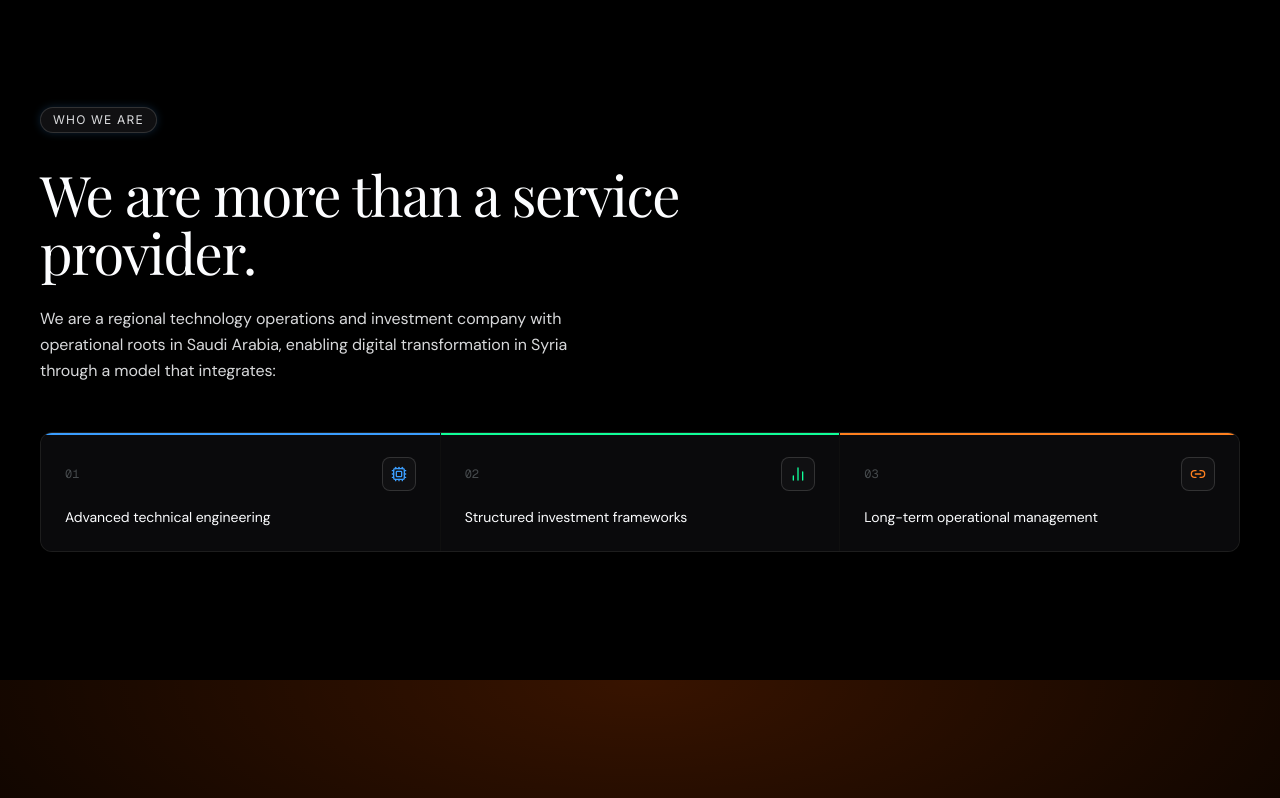
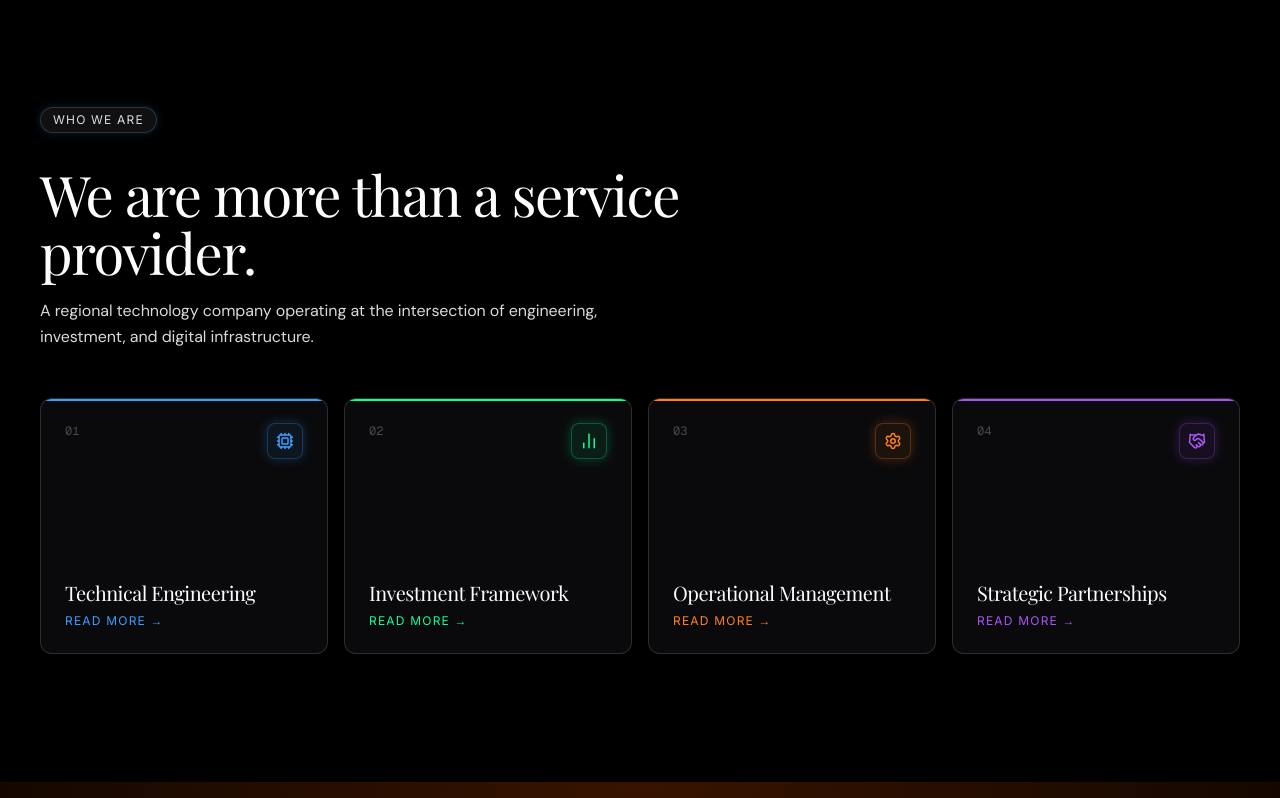
Before and after one commit to Saeed-Altout/solven-syntirx, a Next.js app: page /en in a window 1280 px wide. Shown: the part 1716-2514 px from the top of the page. Built offline with nearby package versions, Linux system fonts and the light colour scheme; a web font is replaced by a local one.

Commit message:
feat: enhance AboutSection with flip card UI and update content structure

```diff
--- a/messages/en.json
+++ b/messages/en.json
@@ -30,13 +30,25 @@
   "about": {
     "badge": "Who We Are",
     "headline": "We are more than a service provider.",
-    "body": "We are a regional technology operations and investment company with operational roots in Saudi Arabia, enabling digital transformation in Syria through a model that integrates:",
-    "points": [
-      "Advanced technical engineering",
-      "Structured investment frameworks",
-      "Long-term operational management"
-    ],
-    "closing": "We are not a traditional service provider. We are a partner in building scalable, sustainable digital ecosystems."
+    "body": "A regional technology company operating at the intersection of engineering, investment, and digital infrastructure.",
+    "cards": [
+      {
+        "title": "Technical Engineering",
+        "description": "We design and build scalable digital systems — cloud-native, API-first, and engineered for long-term reliability."
+      },
+      {
+        "title": "Investment Framework",
+        "description": "We structure and manage technology investments with deep due diligence, sustainable growth modeling, and operational oversight."
+      },
+      {
+        "title": "Operational Management",
+        "description": "We don't just launch — we operate. Our team stays embedded post-launch to ensure systems scale with the business."
+      },
+      {
+        "title": "Strategic Partnerships",
+        "description": "We build long-term partnerships that align capital, technology, and talent toward a shared digital future in Syria."
+      }
+    ]
   },
   "whyNow": {
     "badge": "Why Now",
--- a/src/app/[locale]/page.tsx
+++ b/src/app/[locale]/page.tsx
@@ -20,11 +20,10 @@ interface PageProps {
 export default async function LandingPage({ params }: PageProps) {
   const { locale } = await params;
 
-  const [tHero, tPartners, tAbout, tWhyNow, tWhatWeBuild, tBusinessModel, tValueProp, tVision, tGovernance, tCta, tFooter] =
+  const [tHero, tPartners, tWhyNow, tWhatWeBuild, tBusinessModel, tValueProp, tVision, tGovernance, tCta, tFooter] =
     await Promise.all([
       getTranslations({ locale, namespace: "hero" }),
       getTranslations({ locale, namespace: "partners" }),
-      getTranslations({ locale, namespace: "about" }),
       getTranslations({ locale, namespace: "whyNow" }),
       getTranslations({ locale, namespace: "whatWeBuild" }),
       getTranslations({ locale, namespace: "businessModel" }),
@@ -41,7 +40,7 @@ export default async function LandingPage({ params }: PageProps) {
       <main>
         <HeroSection t={tHero} locale={locale} />
         <PartnersSection label={tPartners("label")} />
-        <AboutSection t={tAbout} />
+        <AboutSection />
         <WhyNowSection t={tWhyNow} />
         <WhatWeBuildSection t={tWhatWeBuild} />
         <BusinessModelSection t={tBusinessModel} />
--- a/src/components/sections/about-section.tsx
+++ b/src/components/sections/about-section.tsx
@@ -1,26 +1,189 @@
-import { Cpu, BarChart2, Link2 } from "lucide-react";
-import type { TranslationValues } from "next-intl";
+"use client";
+
+import { useState } from "react";
+import { Cpu, BarChart2, Settings, Handshake } from "lucide-react";
+import { useTranslations } from "next-intl";
 import { AnimatedSection } from "@/components/animated-section";
 
-// eslint-disable-next-line @typescript-eslint/no-explicit-any
-type TFn = (key: any, values?: TranslationValues) => string;
-
 interface AboutSectionProps {
-  t: TFn & { raw: (key: string) => unknown };
+  locale?: string;
 }
 
-const PILLAR_META = [
-  { Icon: Cpu,       accent: "bg-accent-blue",   iconColor: "text-accent-blue"   },
-  { Icon: BarChart2, accent: "bg-accent-green",  iconColor: "text-accent-green"  },
-  { Icon: Link2,     accent: "bg-accent-orange", iconColor: "text-accent-orange" },
+const CARD_META = [
+  {
+    Icon: Cpu,
+    accent: "#3b9eff",
+    accentGlow: "rgba(59,158,255,0.25)",
+    accentBg: "rgba(59,158,255,0.08)",
+    num: "01",
+  },
+  {
+    Icon: BarChart2,
+    accent: "#11ff99",
+    accentGlow: "rgba(17,255,153,0.25)",
+    accentBg: "rgba(17,255,153,0.08)",
+    num: "02",
+  },
+  {
+    Icon: Settings,
+    accent: "#ff801f",
+    accentGlow: "rgba(255,128,31,0.25)",
+    accentBg: "rgba(255,128,31,0.08)",
+    num: "03",
+  },
+  {
+    Icon: Handshake,
+    accent: "#a855f7",
+    accentGlow: "rgba(168,85,247,0.25)",
+    accentBg: "rgba(168,85,247,0.08)",
+    num: "04",
+  },
 ];
 
-export function AboutSection({ t }: AboutSectionProps) {
-  const points = t.raw("points") as string[];
+function FlipCard({
+  title,
+  description,
+  meta,
+  delay,
+}: {
+  title: string;
+  description: string;
+  meta: (typeof CARD_META)[number];
+  delay: number;
+}) {
+  const [flipped, setFlipped] = useState(false);
+  const { Icon, accent, accentGlow, accentBg, num } = meta;
+
+  return (
+    <AnimatedSection variant="fade-up" delay={delay}>
+      <div
+        className="relative h-64 cursor-pointer"
+        style={{ perspective: "1000px" }}
+        onMouseEnter={() => setFlipped(true)}
+        onMouseLeave={() => setFlipped(false)}
+      >
+        <div
+          className="relative w-full h-full"
+          style={{
+            transformStyle: "preserve-3d",
+            transition: "transform 0.55s cubic-bezier(0.4,0,0.2,1)",
+            transform: flipped ? "rotateY(180deg)" : "rotateY(0deg)",
+          }}
+        >
+          {/* ── Front ── */}
+          <div
+            className="absolute inset-0 rounded-ds-lg border flex flex-col justify-between p-6 overflow-hidden"
+            style={{
+              backfaceVisibility: "hidden",
+              WebkitBackfaceVisibility: "hidden",
+              borderColor: "var(--ds-hairline-strong)",
+              background: "var(--ds-surface-card)",
+            }}
+          >
+            {/* top accent bar */}
+            <div
+              className="absolute top-0 left-0 right-0 h-[2px] rounded-t-ds-lg"
+              style={{ background: accent }}
+            />
+            <div className="flex items-start justify-between">
+              <span
+                className="font-mono text-xs"
+                style={{ color: "var(--ds-stone)" }}
+              >
+                {num}
+              </span>
+              <div
+                className="p-2 rounded-ds-md border"
+                style={{
+                  color: accent,
+                  background: accentBg,
+                  borderColor: accent + "44",
+                  boxShadow: `0 0 12px ${accentGlow}`,
+                }}
+              >
+                <Icon size={18} />
+              </div>
+            </div>
+            <div>
+              <h3
+                className="font-display text-xl leading-tight tracking-tight"
+                style={{ color: "var(--ds-ink)" }}
+              >
+                {title}
+              </h3>
+              <p
+                className="mt-2 font-sans text-xs uppercase tracking-widest"
+                style={{ color: accent }}
+              >
+                Read more →
+              </p>
+            </div>
+          </div>
+
+          {/* ── Back ── */}
+          <div
+            className="absolute inset-0 rounded-ds-lg border flex flex-col justify-between p-6 overflow-hidden"
+            style={{
+              backfaceVisibility: "hidden",
+              WebkitBackfaceVisibility: "hidden",
+              transform: "rotateY(180deg)",
+              borderColor: accent + "66",
+              background: accentBg,
+              boxShadow: `0 0 32px ${accentGlow}, inset 0 0 40px ${accentGlow}`,
+            }}
+          >
+            {/* top accent bar */}
+            <div
+              className="absolute top-0 left-0 right-0 h-[2px] rounded-t-ds-lg"
+              style={{ background: accent }}
+            />
+            {/* corner glow */}
+            <div
+              className="absolute -top-6 -right-6 w-28 h-28 rounded-full pointer-events-none"
+              style={{
+                background: `radial-gradient(circle, ${accentGlow} 0%, transparent 70%)`,
+                filter: "blur(12px)",
+              }}
+            />
+            <div
+              className="p-2 rounded-ds-md border self-start"
+              style={{
+                color: accent,
+                background: "var(--ds-surface-card)",
+                borderColor: accent + "44",
+                boxShadow: `0 0 12px ${accentGlow}`,
+              }}
+            >
+              <Icon size={18} />
+            </div>
+            <div>
+              <h3
+                className="font-display text-lg leading-tight tracking-tight mb-3"
+                style={{ color: accent }}
+              >
+                {title}
+              </h3>
+              <p
+                className="font-body text-sm leading-relaxed"
+                style={{ color: "var(--ds-body-text)" }}
+              >
+                {description}
+              </p>
+            </div>
+          </div>
+        </div>
+      </div>
+    </AnimatedSection>
+  );
+}
+
+export function AboutSection({}: AboutSectionProps) {
+  const t = useTranslations("about");
+  const cards = t.raw("cards") as { title: string; description: string }[];
 
   return (
     <section id="about" className="relative bg-canvas px-6 py-24 lg:px-8 lg:py-32">
-      <div className="mx-auto max-w-[1200px]">
+      <div className="mx-auto max-w-300">
 
         {/* Badge + headline + body */}
         <AnimatedSection variant="fade-up">
@@ -30,34 +193,23 @@ export function AboutSection({ t }: AboutSectionProps) {
           <h2 className="font-display text-[clamp(2.2rem,4.5vw,3.5rem)] leading-[1.05] tracking-tight text-ink max-w-2xl">
             {t("headline")}
           </h2>
-          <p className="mt-6 font-body text-base text-body-text leading-relaxed max-w-xl">
+          <p className="mt-4 font-body text-base text-body-text leading-relaxed max-w-xl">
             {t("body")}
           </p>
         </AnimatedSection>
 
-        {/* Pillars */}
-        <AnimatedSection variant="fade-up" delay={0.15}>
-          <div className="mt-12 grid grid-cols-1 sm:grid-cols-3 gap-px bg-hairline border border-hairline rounded-ds-lg overflow-hidden">
-            {points.map((point, i) => {
-              const { Icon, accent, iconColor } = PILLAR_META[i] ?? PILLAR_META[0];
-              return (
-                <div
-                  key={point}
-                  className="relative bg-surface-card px-6 py-6 flex flex-col gap-4 hover:bg-surface-elevated transition-colors duration-300"
-                >
-                  <div className={`absolute top-0 left-0 right-0 h-[2px] ${accent}`} />
-                  <div className="flex items-center justify-between">
-                    <span className="font-mono text-xs text-stone">0{i + 1}</span>
-                    <div className={`shrink-0 rounded-ds-md border border-hairline-strong bg-surface-elevated p-2 ${iconColor}`}>
-                      <Icon size={16} />
-                    </div>
-                  </div>
-                  <p className="font-body text-sm text-ink">{point}</p>
-                </div>
-              );
-            })}
-          </div>
-        </AnimatedSection>
+        {/* Flip cards */}
+        <div className="mt-12 grid grid-cols-1 sm:grid-cols-2 lg:grid-cols-4 gap-4">
+          {cards.map((card, i) => (
+            <FlipCard
+              key={i}
+              title={card.title}
+              description={card.description}
+              meta={CARD_META[i]}
+              delay={0.1 + i * 0.08}
+            />
+          ))}
+        </div>
 
       </div>
     </section>
```
Also changed, not shown: messages/ar.json (+19 -7 lines).
